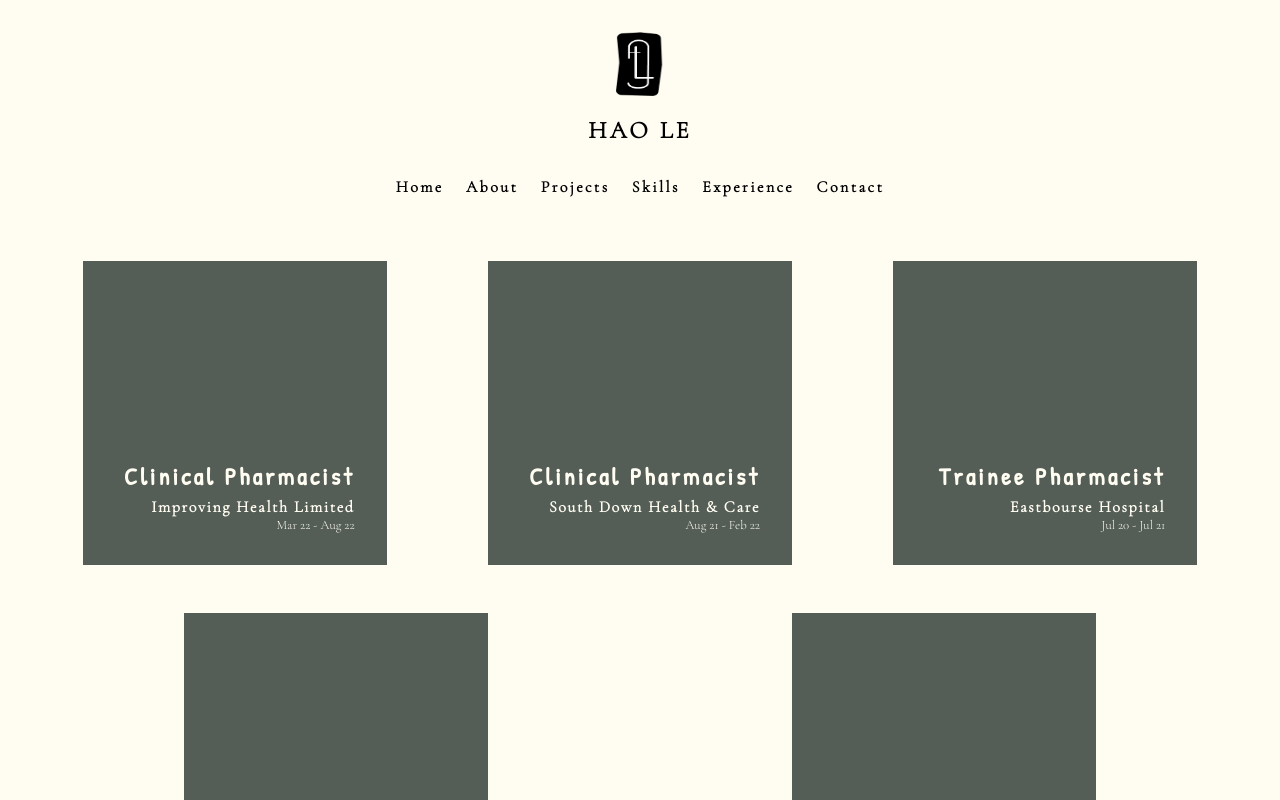
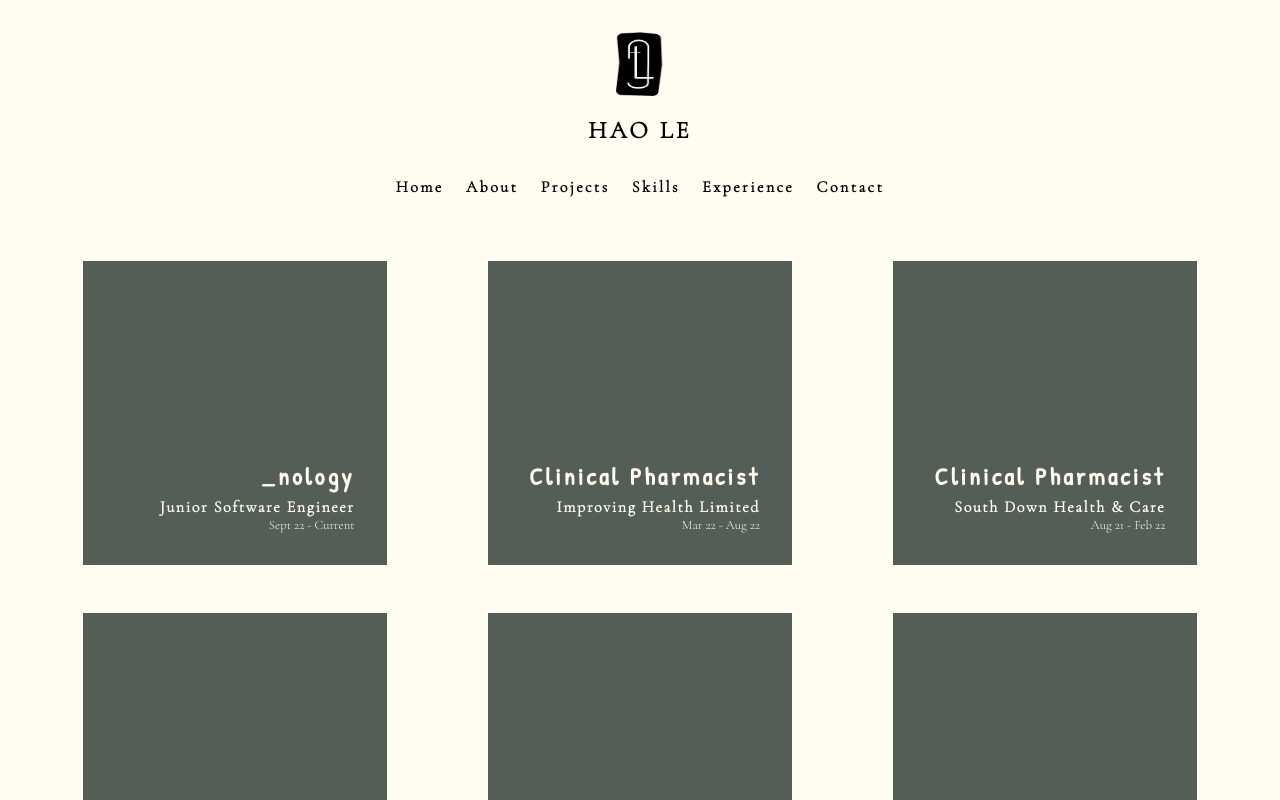
Before and after one commit to haoxle/portfolio-page, a React (Create React App) app: page /experience in a window 1280 px wide. Shown: the top 800 px of the page. Built offline with nearby package versions, Linux system fonts and the light colour scheme; a web font is replaced by a local one.

Commit message:
overlayed workexperience div

```diff
--- a/src/App.jsx
+++ b/src/App.jsx
@@ -6,8 +6,9 @@ import Bio from "./pages/Bio/Bio";
 import Projects from "./pages/Projects/Projects";
 import Skills from "./pages/Skills/Skills";
 import Experience from "./pages/Experience/Experience";
-import Contact from "./pages/Contact/Contact";
+// import Contact from "./pages/Contact/Contact";
 import Logo from "./components/Logo/Logo";
+import ShowButtonHover from "./pages/Test/Test";
 function App() {
   return (
     <Routes>
@@ -61,7 +62,7 @@ function App() {
         element={
           <>
             <Logo />
-            <Contact />
+            <ShowButtonHover />
           </>
         }
       />
--- a/src/data/work.js
+++ b/src/data/work.js
@@ -1,32 +1,62 @@
 export const work = [
+  {
+    title: "_nology",
+    work: "Junior Software Engineer",
+    date: "Sept 22 - Current",
+    description: `Lorem ipsum dolor sit amet consectetur adipisicing elit. Inventore,
+    suscipit ab tempora in id optio ducimus exercitationem eligendi
+    accusamus, quibusdam veniam consectetur cum magnam veritatis facilis
+    nisi? Amet, eligendi sit`,
+    class: "work__desc1",
+  },
   {
     title: "Clinical Pharmacist",
     work: "Improving Health Limited",
     date: "Mar 22 - Aug 22",
-    description: "",
+    description: `Lorem ipsum dolor sit amet consectetur adipisicing elit. Inventore,
+    suscipit ab tempora in id optio ducimus exercitationem eligendi
+    accusamus, quibusdam veniam consectetur cum magnam veritatis facilis
+    nisi? Amet, eligendi sit`,
+    class: "work__desc2",
   },
   {
     title: "Clinical Pharmacist",
     work: "South Down Health & Care",
     date: "Aug 21 - Feb 22",
-    description: "",
+    description: `Lorem ipsum dolor sit amet consectetur adipisicing elit. Inventore,
+    suscipit ab tempora in id optio ducimus exercitationem eligendi
+    accusamus, quibusdam veniam consectetur cum magnam veritatis facilis
+    nisi? Amet, eligendi sit`,
+    class: "work__desc3",
   },
   {
     title: "Trainee Pharmacist",
     work: "Eastbourse Hospital",
     date: "Jul 20 - Jul 21",
-    description: "",
+    description: `Lorem ipsum dolor sit amet consectetur adipisicing elit. Inventore,
+    suscipit ab tempora in id optio ducimus exercitationem eligendi
+    accusamus, quibusdam veniam consectetur cum magnam veritatis facilis
+    nisi? Amet, eligendi sit`,
+    class: "work__desc4",
   },
   {
     title: "Nails & Spa",
     work: "Assistant Manager",
     date: "Jul 19 - Aug 22",
-    description: "",
+    description: `Lorem ipsum dolor sit amet consectetur adipisicing elit. Inventore,
+    suscipit ab tempora in id optio ducimus exercitationem eligendi
+    accusamus, quibusdam veniam consectetur cum magnam veritatis facilis
+    nisi? Amet, eligendi sit`,
+    class: "work__desc5",
   },
   {
     title: "Magnet",
     work: "Design Sales Assistant",
     date: "Jan 20 - Jun 20",
-    description: "",
+    description: `Lorem ipsum dolor sit amet consectetur adipisicing elit. Inventore,
+    suscipit ab tempora in id optio ducimus exercitationem eligendi
+    accusamus, quibusdam veniam consectetur cum magnam veritatis facilis
+    nisi? Amet, eligendi sit`,
+    class: "work__desc6",
   },
 ];
--- a/src/pages/Experience/Experience.jsx
+++ b/src/pages/Experience/Experience.jsx
@@ -3,14 +3,30 @@ import "./Experience.scss";
 const Experience = () => {
   const workExperience = work.map((job, i) => {
     return (
-      <div className="work">
-        <h1 className="work__title">{job.title}</h1>
-        <h2 className="work__place">{job.work}</h2>
-        <p className="work__date">{job.date} </p>
-      </div>
+      <>
+        <div className="work">
+          <h1 className="work__title">{job.title}</h1>
+          <h2 className="work__place">{job.work}</h2>
+          <p className="work__date">{job.date} </p>
+        </div>
+      </>
     );
   });
-  return <div className="experience">{workExperience}</div>;
+  const workExperience2 = work.map((job, i) => {
+    return (
+      <>
+        <div className="description">
+          <div className="work__desc"> {job.description}</div>
+        </div>
+      </>
+    );
+  });
+  return (
+    <>
+      <div className="experience">{workExperience}</div>
+      <div className="experience2">{workExperience2}</div>
+    </>
+  );
 };
 
 export default Experience;
--- a/src/pages/Experience/Experience.scss
+++ b/src/pages/Experience/Experience.scss
@@ -4,6 +4,10 @@
   display: flex;
   justify-content: space-around;
   flex-wrap: wrap;
+  position: absolute;
+  background-color: transparent;
+  z-index: 1;
+
   .work {
     padding: 2rem;
     margin: 1rem 1rem 2rem 1rem;
@@ -14,6 +18,7 @@
     background-color: #545e56;
     height: 15rem;
     width: 15rem;
+
     .work__title {
       background-color: #545e56;
       color: #fffdf2;
@@ -36,9 +41,38 @@
       font-size: 0.8rem;
     }
   }
-
   .work:hover {
     opacity: 0;
-    transition: 1s;
+    transition: 0.5s;
   }
 }
+
+.experience2 {
+  margin: 3rem 2rem 2rem 2rem;
+  display: flex;
+  justify-content: space-around;
+  flex-wrap: wrap;
+  position: absolute;
+  background-color: transparent;
+  z-index: 0;
+
+  .description {
+    padding: 2rem;
+    margin: 1rem 1rem 2rem 1rem;
+    display: flex;
+    flex-direction: column;
+    justify-content: flex-end;
+    align-items: flex-end;
+    background-color: #a76d60;
+    height: 15rem;
+    width: 15rem;
+  }
+  .work__desc {
+    background-color: #a76d60;
+    color: #fffdf2;
+    font-family: $font-main;
+    font-size: 1rem;
+    letter-spacing: 0.1rem;
+    height: 100%;
+  }
+}
--- a/src/pages/Home/Home.jsx
+++ b/src/pages/Home/Home.jsx
@@ -7,7 +7,7 @@ const Home = () => {
         <div className="home-contents">
           <h1 className="home-contents__title">Hi,</h1>
           <h1 className="home-contents__title">I am Hao,</h1>
-          <h1 className="home-contents__title">a software engineer.</h1>
+          <h1 className="home-contents__title">a Junior Software Engineer.</h1>
           <h2 className="home-contents__jobs">
             Potter, Candle Maker, Pharmacist and Mentor
           </h2>
--- a/src/pages/Home/Home.scss
+++ b/src/pages/Home/Home.scss
@@ -18,7 +18,7 @@
     &__title {
       font-size: 3rem;
       font-family: $font-secondary;
-      width: 27rem;
+      width: 30rem;
       height: 3.5rem;
     }
     &__jobs {
--- /dev/null
+++ b/src/pages/Test/Test.jsx
@@ -0,0 +1,29 @@
+import React, { useState } from "react";
+
+export default function ShowButtonHover() {
+  const [style, setStyle] = useState({ display: "none" });
+
+  return (
+    <div className="App">
+      <h2>Hidden message in the box. Move mouse in the box</h2>
+      <div
+        style={{
+          border: "1px solid gray",
+          width: 300,
+          height: 300,
+          padding: 10,
+          margin: 100,
+        }}
+        onMouseEnter={(e) => {
+          setStyle({ display: "block" });
+        }}
+        onMouseLeave={(e) => {
+          setStyle({ display: "none" });
+        }}
+      >
+        hi
+        <div style={style}>This was hidden</div>
+      </div>
+    </div>
+  );
+}
```
Also changed, not shown: src/pages/Hobbies/Hobbies.jsx (deleted, +0 -10 lines), src/pages/Test/Test.scss (added).
